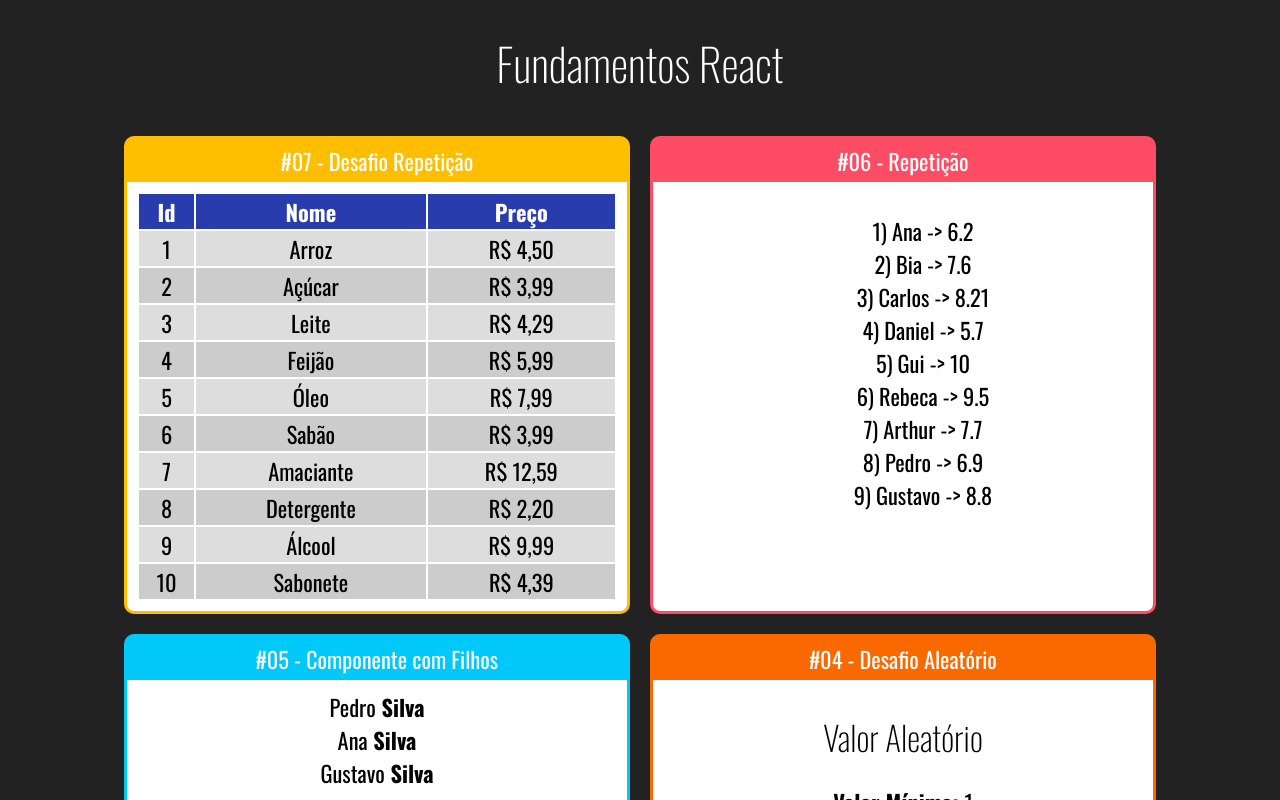
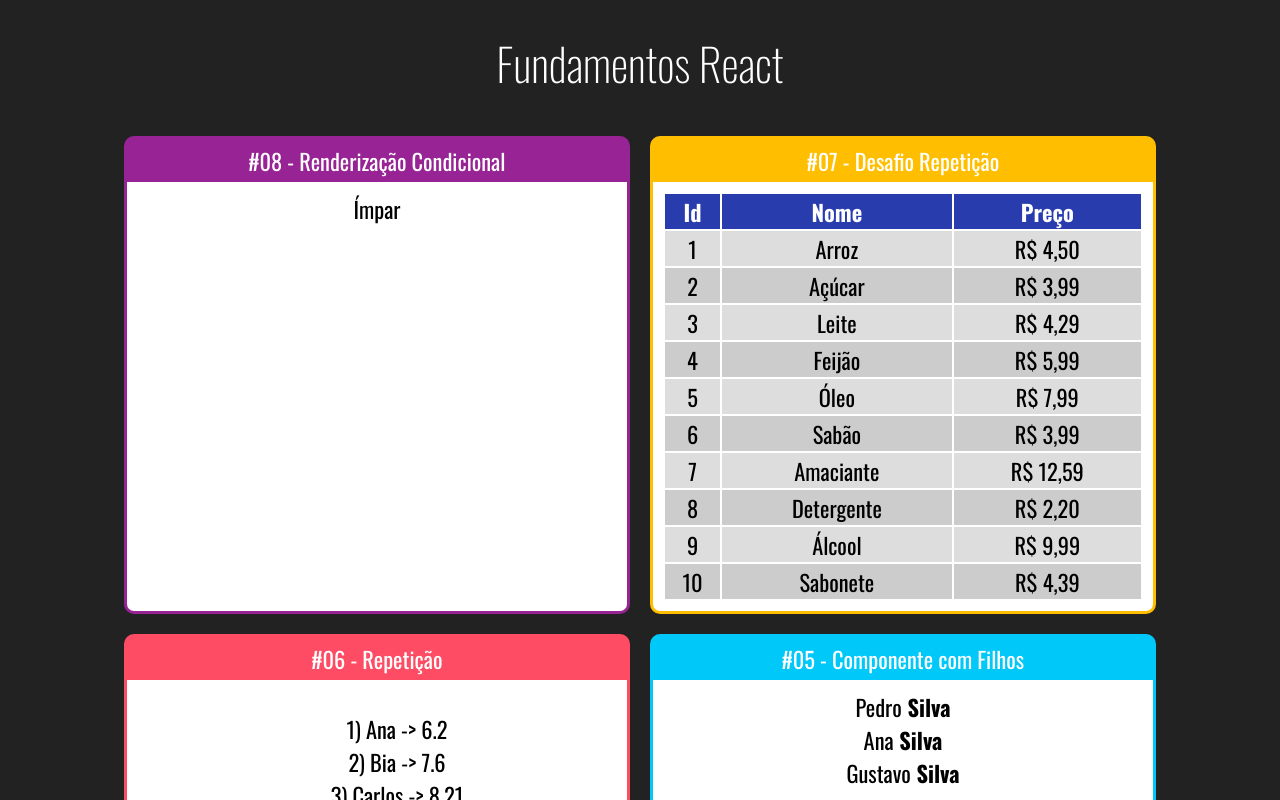
Before and after one commit to IngridBatista/CursoReact, a React (Create React App) app in the folder fundamentos-react/: page / in a window 1280 px wide. Shown: the top 800 px of the page. Built offline with nearby package versions, Linux system fonts and the light colour scheme.

Commit message:
Renderização Condicional #01

```diff
--- a/fundamentos-react/src/App.jsx
+++ b/fundamentos-react/src/App.jsx
@@ -1,8 +1,9 @@
 import "./App.css";
 import React from "react";
 
+import ParOuImpar from './components/condicional/ParOuImpar';
 import TabelaProdutos from './components/repeticao/TabelaProdutos';
-import Lista from "./components/repeticao/ListaAlunos";
+import ListaAlunos from "./components/repeticao/ListaAlunos";
 import Familia from "./components/basicos/Familia";
 import FamiliaMembro from "./components/basicos/FamiliaMembro";
 import Card from "./components/layout/Card";
@@ -10,13 +11,16 @@ import Aleatorio from "./components/basicos/Aleatorio";
 import Primeiro from "./components/basicos/Primeiro";
 import ComParametro from "./components/basicos/ComParametro";
 import Fragmento from "./components/basicos/Fragmento";
-import ListaAlunos from "./components/repeticao/ListaAlunos";
 
 export default (_) => (
   <div className="App">
     <h1>Fundamentos React</h1>
 
     <div className="Cards">
+      <Card titulo="#08 - Renderização Condicional" color="#982395">
+        <ParOuImpar numero={21}></ParOuImpar>
+      </Card>
+
       <Card titulo="#07 - Desafio Repetição" color="#FFBF00">
         <TabelaProdutos></TabelaProdutos>
       </Card>
--- /dev/null
+++ b/fundamentos-react/src/components/condicional/ParOuImpar.jsx
@@ -0,0 +1,12 @@
+import React from 'react';
+
+export default props => {
+    const isPar = props.numero % 2 === 0
+    return (
+        <div>
+            { isPar ?
+                <span>Par</span> :
+                <span>Ímpar</span>}
+       </div>
+   )
+}
--- a/fundamentos-react/src/components/repeticao/TabelaProdutos.jsx
+++ b/fundamentos-react/src/components/repeticao/TabelaProdutos.jsx
@@ -6,7 +6,7 @@ export default (props) => {
   function getLinhas() {
     return produtos.map((produto, i) => {
       return (
-        <tr key={produto.id} className={ i % 2 == 0 ? 'Par' : 'Impar'}>
+        <tr key={produto.id} className={ i % 2 === 0 ? 'Par' : 'Impar'}>
           <td>{produto.id}</td>
           <td>{produto.nome}</td>
           <td>R$ {produto.preco.toFixed(2).replace('.', ',')}</td>
```
